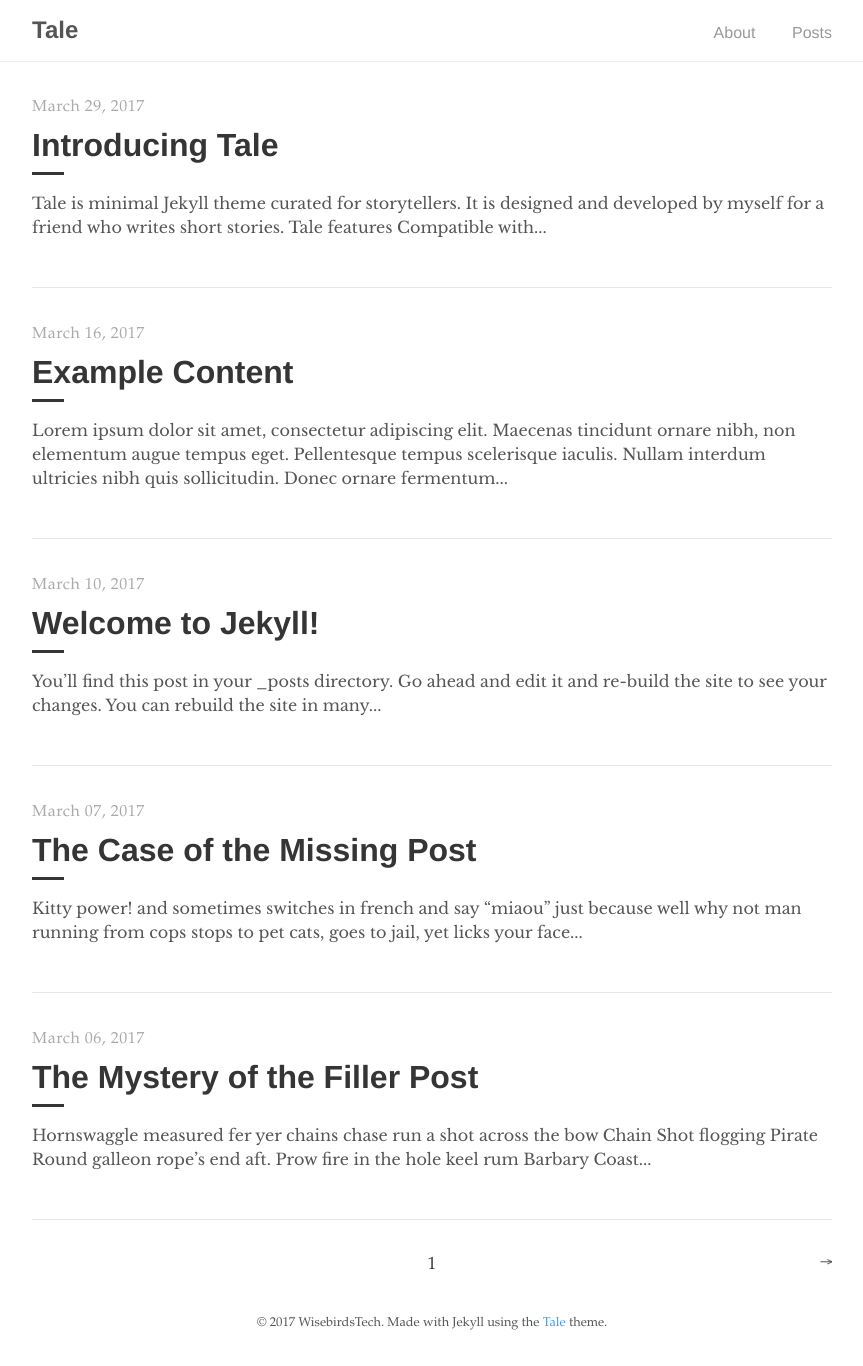
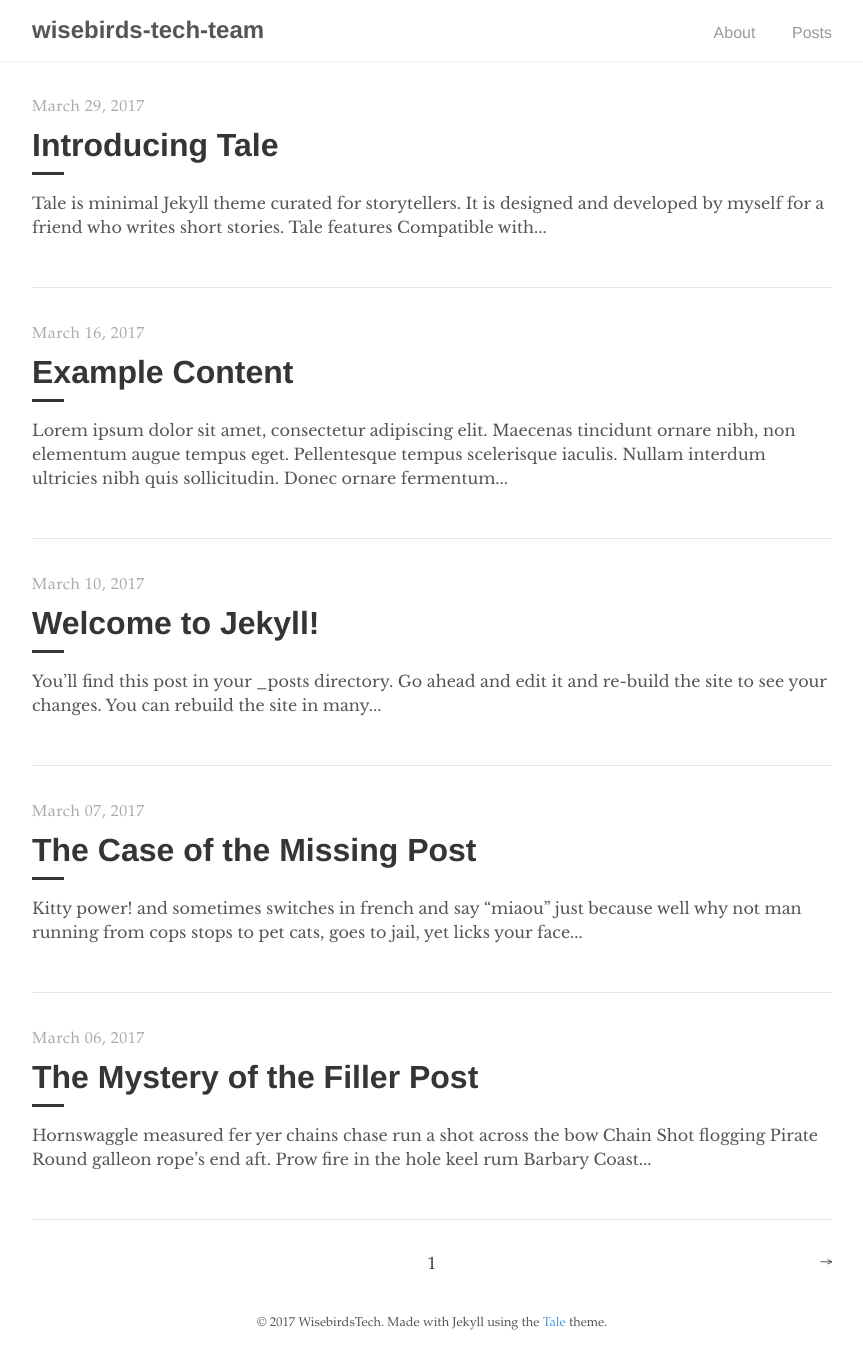
Before and after one commit to wisebirds-tech/wisebirds-tech.github.io, a Jekyll site: the page built from index.html, in a window 1280 px wide. Shown: the whole page, without its empty margins (208-1071 px from the left). Built offline with Jekyll 4.4.1, drawn with Linux system fonts in a browser that asks for light colours; the list of posts is cut into pages by our own code.

Commit message:
config setting

```diff
--- a/_config.yml
+++ b/_config.yml
@@ -2,7 +2,7 @@
 permalink:      /:year-:month-:day/:title
 
 # Setup
-title:          Tale
+title:          wisebirds-tech-team
 paginate:       5
 baseurl:        ""
 url:            "https://wisebirds-tech.github.io"
@@ -22,7 +22,7 @@ author:
   email:        tech@adwitt.com
 
 # Custom vars
-version:        3.4.1
+version:        0.0.1
 github:
   repo:         https://github.com/wisebirds-tech
 
```
